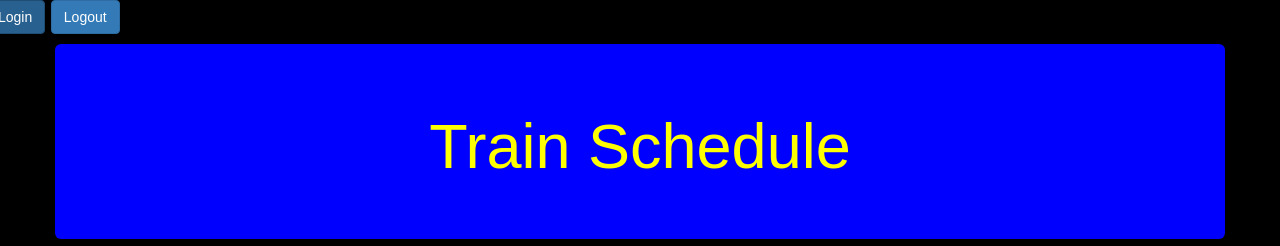
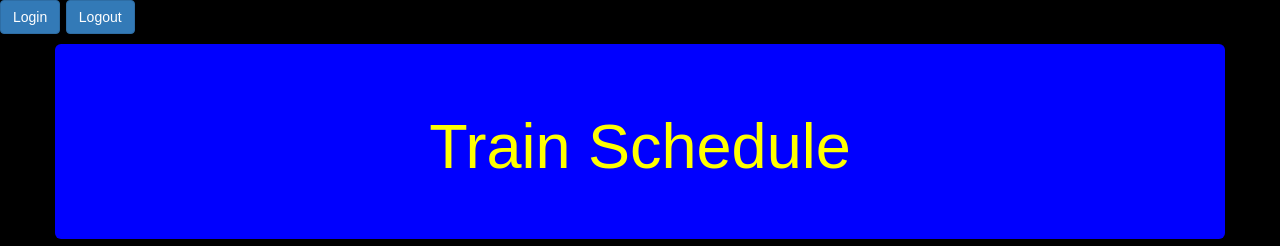
Before and after one commit to ravitejavalluri/trainschedule4, a PHP site: page / in a window 1280 px wide. Shown: the top 246 px of the page. Run offline with PHP 8.4, Linux system fonts and the light colour scheme; some libraries are stand-ins or nearby versions.

Commit message:
Corrected a few bugs such as not clearing welcome message when signed out and simple layout issues

```diff
--- a/assets/css/style.css
+++ b/assets/css/style.css
@@ -18,6 +18,6 @@ img {
 	height: 300px;
 }
 
-#in, #out {
-	text-align: right;
+#user-message {
+	color: #ffffff;
 }
--- a/assets/javascript/app.js
+++ b/assets/javascript/app.js
@@ -29,7 +29,7 @@ firebase.auth().signInWithPopup(provider).then(function(result) {
   var token = result.credential.accessToken;
   // The signed-in user info.
   var user = result.user;
-  $('#user-message').html("Welcome, " + user.displayName + "!");
+  $('#user-message').text("Welcome, " + user.displayName + "!");
 }).catch(function(error) {
   // Handle Errors here.
   var errorCode = error.code;
@@ -56,6 +56,7 @@ $('#in').on('click', function(){
 
 $('#out').on('click', function(){
     logout();
+    $('#user-message').empty();
     logged = false;
 });
 
--- a/index.html
+++ b/index.html
@@ -8,11 +8,11 @@
     <script src="https://www.gstatic.com/firebasejs/3.4.0/firebase.js"></script>
 </head>
 <body>
-<div class="row log">
+<div class="log">
 	<button class="btn btn-primary" id="in">Login</button>
 	<button class="btn btn-primary" id="out">Logout</button>
 </div>
-<div class="row user">
+<div class="user">
 	<p id="user-message"></p>
 </div>
 
```
